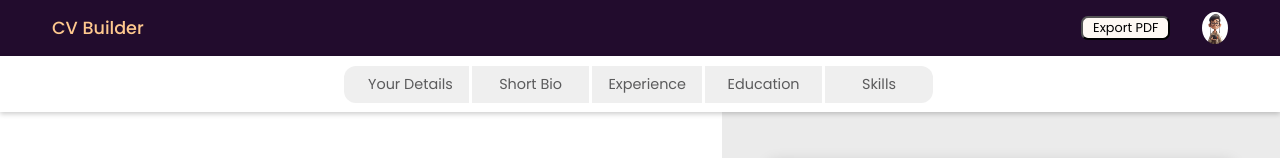
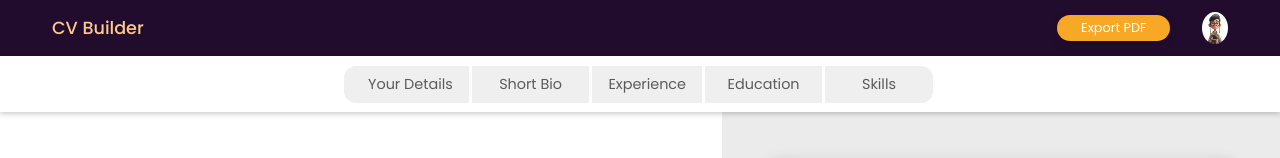
Before and after one commit to Hudsondaniel/CV-Generator, a React app in the folder CV/: page / in a window 1280 px wide. Shown: the top 158 px of the page. Built offline with nearby package versions, Linux system fonts and the light colour scheme; the HTML template or start-up script is replaced by a standard one.

Commit message:
Made changes to the export to the button

```diff
--- a/CV/src/styles/NavBar.css
+++ b/CV/src/styles/NavBar.css
@@ -40,20 +40,33 @@ nav {
 
 }
 
-.export-button{
+.export-button {
     font: inherit;
     margin-right: 2rem;
     font-size: 0.8rem;
-    border-radius: 7px;
-    padding-right: 10px;
-    padding-left: 10px;
-    background-color: #fef9f3;
-
+    padding: 4px 24px;
+    background-color: #f9a825;
+    color: white;
+    border: none;
+    border-radius: 30px;
+    box-shadow: 0 4px 8px rgba(0, 0, 0, 0.15);
+    transition: all 0.3s ease;
+    cursor: pointer;
 }
 
-/* Small devices (phones) */
+.export-button:hover {
+    background-color: #f57f17;
+    transform: translateY(-2px);
+    box-shadow: 0 6px 12px rgba(0, 0, 0, 0.2);
+}
+
+.export-button:focus {
+    outline: none;
+    border: 2px solid #f57f17;
+}
+
+
 @media (max-width: 576px) {
-    /* Styles for small devices like phones */
 
     .navbar{
         display: flex;
@@ -75,7 +88,7 @@ nav {
     }
 }
 
-/* Medium devices (standard tablets and larger mobile devices) */
+
 @media (min-width: 577px) and (max-width: 1199px) {
     .navbar {
         display: flex;
```
